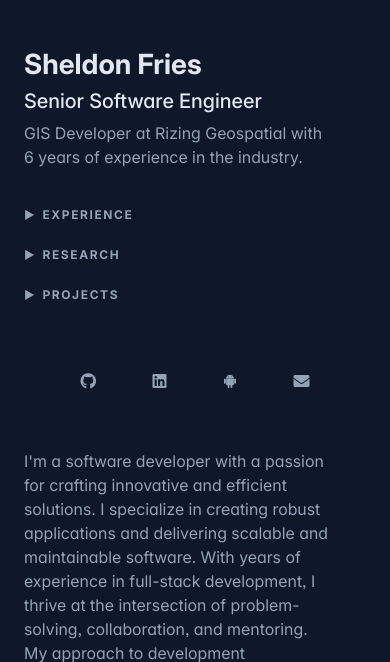
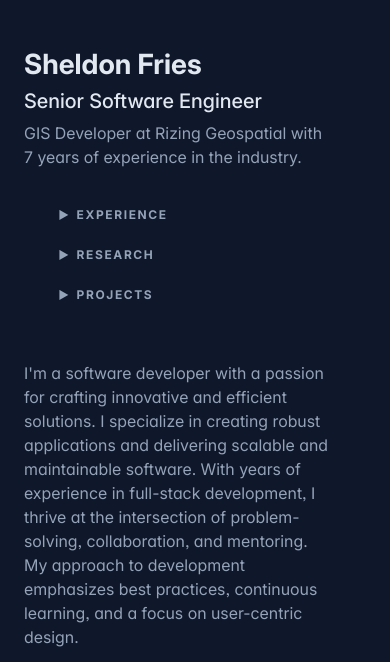
Before and after one commit to sheldonfries/sheldonfries.github.io, a PHP site: page /_site/index.html in a window 390 px wide. Shown: the top 662 px of the page. Run offline with PHP 8.4, Linux system fonts and the light colour scheme; some libraries are stand-ins or nearby versions.

Commit message:
css update, mainly on mobile

```diff
--- a/_site/css/about.css
+++ b/_site/css/about.css
@@ -66,6 +66,12 @@
     .img-holder {
         margin-bottom: 10px;
     }
+
+    .footer {
+        position: absolute;
+        bottom: -20px;
+        width: 90%;
+    }
   }
 
   @media (min-width: 992px) {
--- a/_site/index.html
+++ b/_site/index.html
@@ -21,7 +21,7 @@
                     <h1 class="emphasis name-text">Sheldon Fries</h1>
                     <h5 class="emphasis">Senior Software Engineer</h5>
                     <p class="about-text">
-                        GIS Developer at Rizing Geospatial with 6 years of experience in the industry.
+                        GIS Developer at Rizing Geospatial with 7 years of experience in the industry.
                     </p>
                 </div>
                 <ul class="ml-auto navbar-nav mt-4">
@@ -178,7 +178,7 @@
             <div id="research" class="pt-5">
                 <div class="row research mb-5">
                     <div class="col-md-3 img-holder">
-                        <img src="https://pixy.org/src2/576/5760487.jpg" alt="Twitter">
+                        <img src="https://upload.wikimedia.org/wikipedia/commons/1/1a/Twitter_logo.png" alt="Twitter logo">
                     </div>
                     <div class="col-md-9">
                         <a class="emphasis text-md" href="/blog/Detecting-Tweet-Sentiment-Ordinal_Classification/">Detecting Tweet Sentiment</a>
--- a/css/about.css
+++ b/css/about.css
@@ -66,6 +66,12 @@
     .img-holder {
         margin-bottom: 10px;
     }
+
+    .footer {
+        position: absolute;
+        bottom: -20px;
+        width: 90%;
+    }
   }
 
   @media (min-width: 992px) {
--- a/css/styles.css
+++ b/css/styles.css
@@ -39,8 +39,8 @@
     letter-spacing: .1rem;
 }
 
-.navbar-justify {
-    justify-content: space-evenly;
+.nav-item {
+    margin: 0 20px;
 }
 
 #middle {
@@ -66,3 +66,9 @@
 .dropdown-header {
     font-weight: bold;
 }
+
+@media (max-width: 767px) {
+    .nav-item {
+        margin: 0 10%;
+    }
+}
```
Also changed, not shown: _site/css/styles.css (+8 -2 lines).
